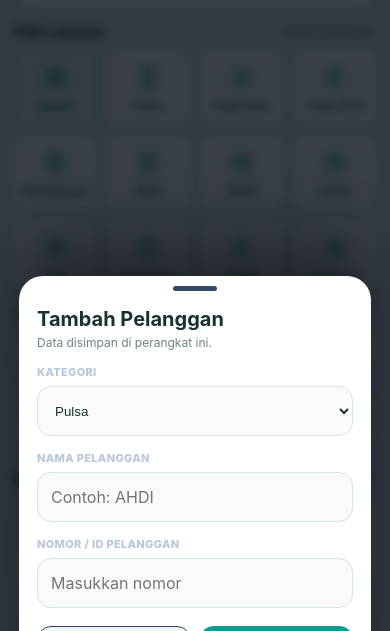
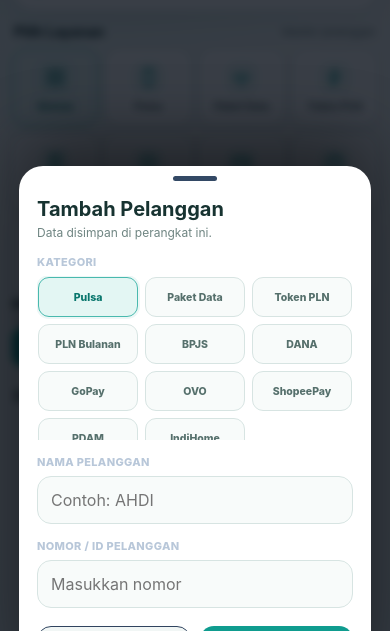
Before and after one commit to bagjasindo/Blessing-Store, a plain HTML site: page index.html in a window 390 px wide. Both pictures are taken after a click on the button "Tambah Data". Shown: the part 148-779 px from the top of the page. Drawn offline with Linux system fonts and the light colour scheme.

Commit message:
Fix mobile category picker and place search below master data

```diff
--- a/index.html
+++ b/index.html
@@ -101,16 +101,20 @@
 
     dialog{
       width:min(94vw,520px);border:0;border-radius:24px 24px 0 0;background:#ffffff;color:#173331;padding:0;
-      position:fixed;bottom:0;top:auto;margin:0 auto;max-height:88vh;box-shadow:0 -24px 70px rgba(0,0,0,.45)
+      position:fixed;bottom:0;top:auto;margin:0 auto;max-height:82vh;box-shadow:0 -24px 70px rgba(0,0,0,.45)
     }
     dialog::backdrop{background:rgba(2,8,18,.78);backdrop-filter:blur(4px)}
     .sheet{padding:10px 18px 22px}.handle{width:44px;height:5px;border-radius:999px;background:#334965;margin:0 auto 16px}
     .sheethead{display:flex;justify-content:space-between;align-items:center;gap:12px}
     .sheet h2{margin:0;font-size:20px}.sheet p{margin:4px 0 0;color:var(--muted);font-size:12px}
     .field{margin-top:15px}.field label{display:block;color:#b8c7d9;font-size:11px;font-weight:800;margin-bottom:7px;letter-spacing:.03em}
-    .field input,.field select{
-      width:100%;height:50px;border-radius:14px;border:1px solid var(--line);background:#f8fbfa;color:#173331;padding:0 13px;outline:none
+    .field input{
+      width:100%;height:48px;border-radius:14px;border:1px solid var(--line);background:#f8fbfa;color:#173331;padding:0 13px;outline:none
     }
+    .category-picker{display:grid;grid-template-columns:repeat(3,minmax(0,1fr));gap:7px;max-height:164px;overflow:auto;padding:1px}
+    .category-picker button{min-height:40px;border:1px solid var(--line);border-radius:11px;background:#f8fbfa;color:#56706c;font-size:10.5px;font-weight:800;padding:6px}
+    .category-picker button.active{background:#e3f6f3;border-color:#49b9ae;color:#08766c;box-shadow:0 0 0 2px rgba(15,156,143,.08)}
+    @media(max-width:370px){.category-picker{grid-template-columns:repeat(2,minmax(0,1fr))}}
     .actions{display:grid;grid-template-columns:1fr 1fr;gap:9px;margin-top:18px}
     .btn{height:48px;border-radius:14px;border:0;font-weight:900}
     .secondary{background:#f1f6f5;color:#52716d;border:1px solid #30445f}.savebtn{background:#0f9c8f;color:#ffffff}
@@ -160,16 +164,7 @@
         <button class="service" data-cat="IndiHome"><span class="svc-ico"><svg viewBox="0 0 24 24" fill="none"><path d="m3 11 9-7 9 7v9H8v-6h8v6" stroke="currentColor" stroke-width="1.8" stroke-linejoin="round"/><path d="M8 10.5a6 6 0 0 1 8 0M10 13a3 3 0 0 1 4 0" stroke="currentColor" stroke-width="1.5" stroke-linecap="round"/></svg></span><span>IndiHome</span></button>
       </div>
 
-      <div class="search-wrap">
-        <label class="search-label" for="search">Cari Pelanggan</label>
-        <div class="searchbox">
-          <svg viewBox="0 0 24 24" fill="none"><path d="m21 21-4.35-4.35m1.35-5.65a7 7 0 1 1-14 0 7 7 0 0 1 14 0Z" stroke="currentColor" stroke-width="2" stroke-linecap="round"/></svg>
-          <input id="search" type="search" placeholder="Nama atau nomor pelanggan..." autocomplete="off" />
-          <button id="clearSearch" class="clear" aria-label="Hapus pencarian">×</button>
-        </div>
-      </div>
 
-      <div class="master-box">
         <div class="master-text">
           <strong>Master Data</strong>
           <span>Tambah pelanggan baru ke perangkat ini</span>
@@ -205,19 +200,20 @@
       </div>
       <div class="field">
         <label>KATEGORI</label>
-        <select id="editCategory">
-          <option>Pulsa</option>
-          <option>Paket Data</option>
-          <option>Listrik Token</option>
-          <option>Listrik Bulanan</option>
-          <option>BPJS</option>
-          <option>DANA</option>
-          <option>GoPay</option>
-          <option>OVO</option>
-          <option>ShopeePay</option>
-          <option>PDAM</option>
-          <option>IndiHome</option>
-        </select>
+        <input type="hidden" id="editCategory" value="Pulsa" />
+        <div class="category-picker" id="categoryPicker">
+          <button type="button" data-value="Pulsa">Pulsa</button>
+          <button type="button" data-value="Paket Data">Paket Data</button>
+          <button type="button" data-value="Listrik Token">Token PLN</button>
+          <button type="button" data-value="Listrik Bulanan">PLN Bulanan</button>
+          <button type="button" data-value="BPJS">BPJS</button>
+          <button type="button" data-value="DANA">DANA</button>
+          <button type="button" data-value="GoPay">GoPay</button>
+          <button type="button" data-value="OVO">OVO</button>
+          <button type="button" data-value="ShopeePay">ShopeePay</button>
+          <button type="button" data-value="PDAM">PDAM</button>
+          <button type="button" data-value="IndiHome">IndiHome</button>
+        </div>
       </div>
       <div class="field">
         <label>NAMA PELANGGAN</label>
@@ -249,6 +245,12 @@ let data=load(), editingId=null, activeCategory="";
 const $=id=>document.getElementById(id);
 const list=$("list"), search=$("search"), editor=$("editor"), form=$("editorForm");
 const editCategory=$("editCategory"),editName=$("editName"),editNumber=$("editNumber"),deleteBtn=$("deleteBtn");
+const categoryButtons=[...document.querySelectorAll("#categoryPicker button")];
+function setEditCategory(value){
+  editCategory.value=value;
+  categoryButtons.forEach(b=>b.classList.toggle("active",b.dataset.value===value));
+}
+categoryButtons.forEach(b=>b.addEventListener("click",()=>setEditCategory(b.dataset.value)));
 
 function load(){
   try{
@@ -301,7 +303,7 @@ function render(){
 function openEditor(x=null){
   editingId=x?.id??null;
   $("editorTitle").textContent=x?"Edit Pelanggan":"Tambah Pelanggan";
-  editCategory.value=x?.category??"Pulsa";editName.value=x?.name??"";editNumber.value=x?.number??"";
+  setEditCategory(x?.category??"Pulsa");editName.value=x?.name??"";editNumber.value=x?.number??"";
   deleteBtn.classList.toggle("show",!!x);
   editor.showModal();setTimeout(()=>editName.focus(),80)
 }
```
